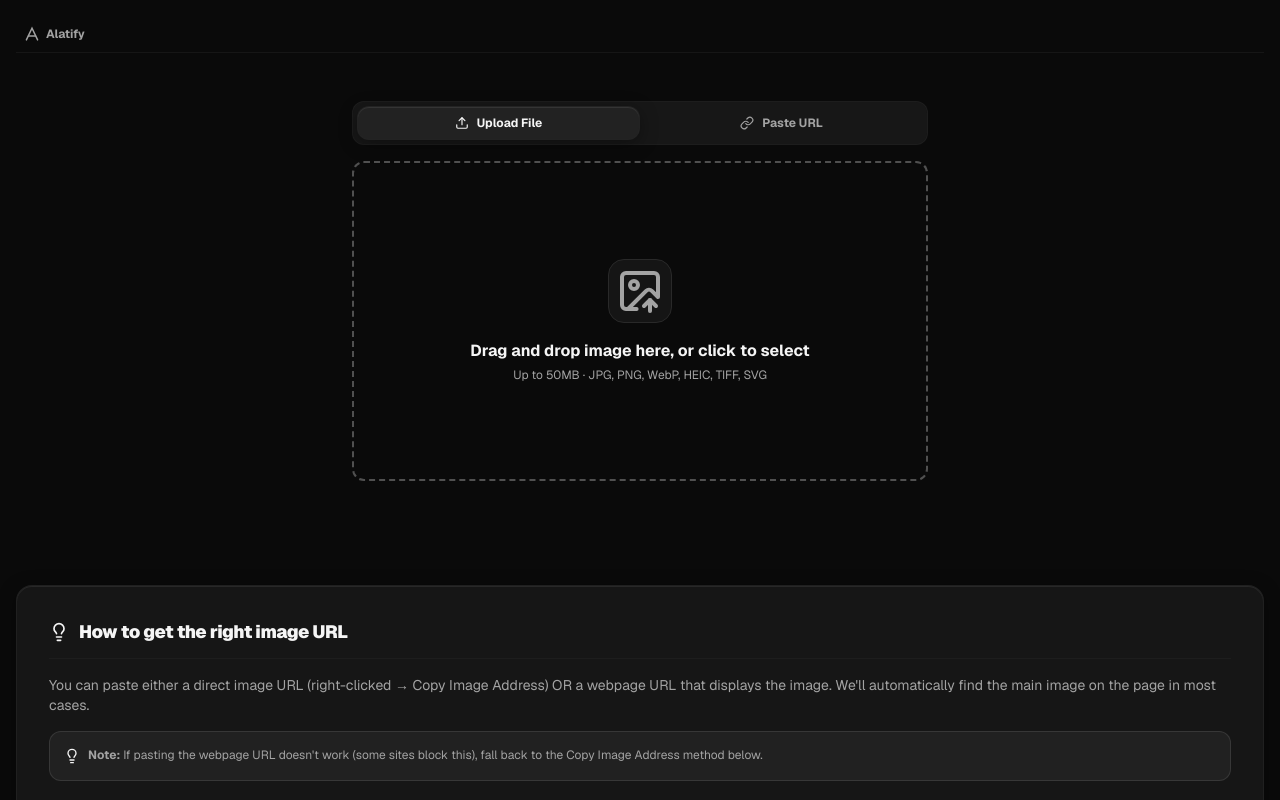
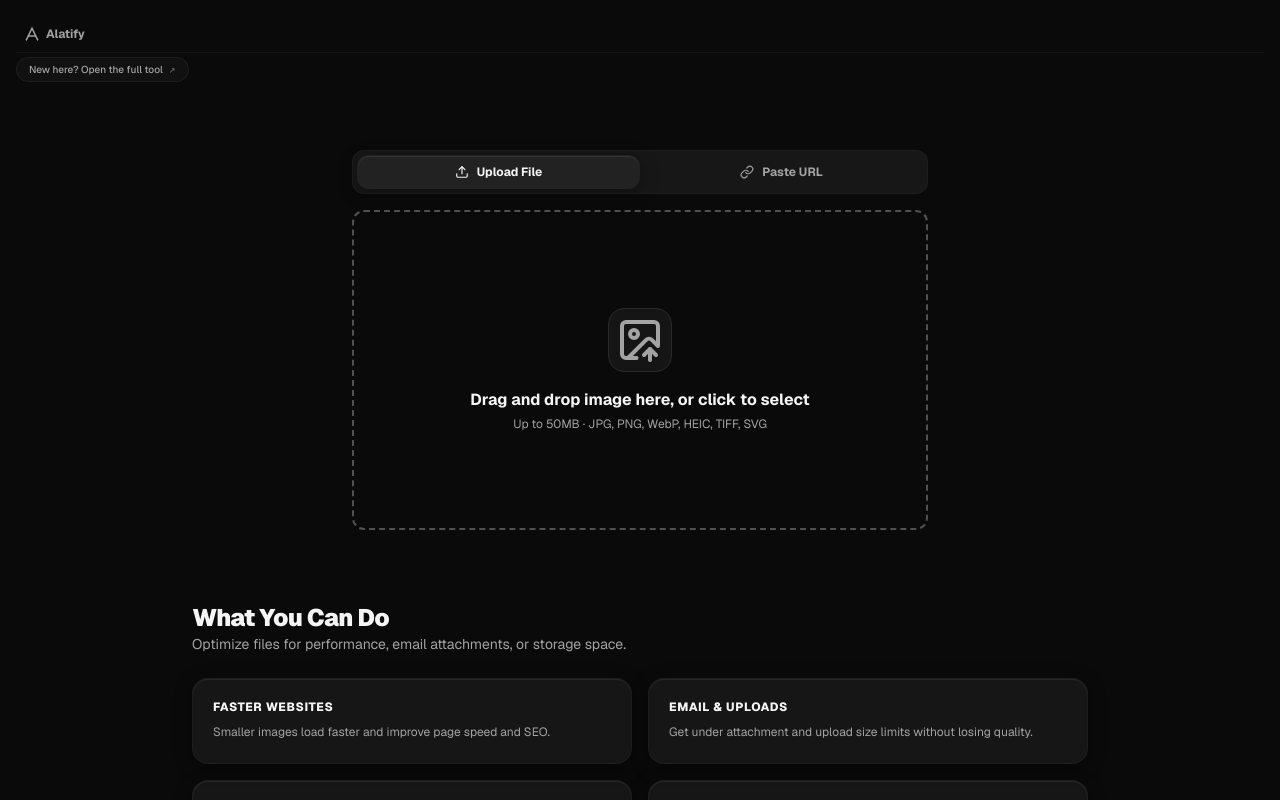
Before and after one commit to getalatify/AlatifyWeb, a Next.js app: page /embed/compressor in a window 1280 px wide. Shown: the top 800 px of the page. Built offline with nearby package versions, Linux system fonts and the light colour scheme.

Commit message:
Add embed section on landing page and others

```diff
--- a/src/app/(site)/page.tsx
+++ b/src/app/(site)/page.tsx
@@ -91,6 +91,23 @@ export default function Home() {
           </p>
         </div>
       </div>
+
+      {/* Embed section - additive only */}
+      <section className="mt-16 mb-8 max-w-3xl w-full text-center sm:text-left z-10 px-6 py-6 rounded-2xl border border-border/40 bg-secondary/20 shadow-sm flex flex-col sm:flex-row items-center justify-between gap-4 animate-fade-in shrink-0">
+        <div className="space-y-1">
+          <h4 className="text-sm font-extrabold text-foreground">
+            Building a website or blog?
+          </h4>
+          <p className="text-xs text-muted-foreground leading-relaxed">
+            Embed our privacy-first, 100% client-side widgets directly on your own page.
+          </p>
+        </div>
+        <Link href="/embed">
+          <Button variant="outline" size="sm" className="font-bold text-xs rounded-xl border-border bg-card hover:bg-secondary transition-colors shrink-0">
+            Get Embed Code
+          </Button>
+        </Link>
+      </section>
     </main>
   );
 }
--- a/src/app/(site)/tools/bg-remover/bg-remover-client.tsx
+++ b/src/app/(site)/tools/bg-remover/bg-remover-client.tsx
@@ -4,7 +4,7 @@
 import { useT } from "@/lib/i18n/useT";
 import React, { useState, useEffect, useRef, useCallback } from "react";
 import Link from "next/link";
-import { Header, DownloadButton, PrivacyNotice, EmbedAttribution, EmbedBrandHeader } from "@/components/shared";
+import { Header, DownloadButton, PrivacyNotice, EmbedAttribution, EmbedBrandHeader, EmbedHelpBubble } from "@/components/shared";
 import { ImageSourceInput } from "@/components/image-source-input";
 import { UrlInputHelp } from "@/components/url-input-help";
 import { Button } from "@/components/ui/button";
@@ -669,6 +669,7 @@ export default function BgRemoverClient({ isEmbed = false }: { isEmbed?: boolean
       />
 
       <div className={contentClasses}>
+        {isEmbed && <EmbedHelpBubble slug="bg-remover" />}
         {/* Intro Header */}
         {!isEmbed && (
           <section className="text-center sm:text-left space-y-2 sm:space-y-3 max-w-2xl">
@@ -1119,9 +1120,10 @@ export default function BgRemoverClient({ isEmbed = false }: { isEmbed?: boolean
 
           </section>
         )}
-        {!activeImage && <UrlInputHelp />}
+        {!isEmbed && !activeImage && <UrlInputHelp />}
 
-        {/* How It Works Guide Section */}
+        {!isEmbed && (
+          /* How It Works Guide Section */
           <section className="max-w-4xl mx-auto w-full space-y-6 pt-4">
             <div className="text-center sm:text-left">
               <h2 className="text-xl sm:text-2xl font-black tracking-tight text-foreground">
@@ -1171,6 +1173,7 @@ export default function BgRemoverClient({ isEmbed = false }: { isEmbed?: boolean
               ))}
             </div>
           </section>
+        )}
 
         {/* What You Can Use It For Section */}
         {!isEmbed && (
--- a/src/app/(site)/tools/compressor/compressor-client.tsx
+++ b/src/app/(site)/tools/compressor/compressor-client.tsx
@@ -3,7 +3,7 @@
 
 import React, { useState, useEffect, useRef } from "react";
 import Link from "next/link";
-import { Header, DownloadButton, PrivacyNotice, EmbedAttribution, EmbedBrandHeader } from "@/components/shared";
+import { Header, DownloadButton, PrivacyNotice, EmbedAttribution, EmbedBrandHeader, EmbedHelpBubble } from "@/components/shared";
 import { ImageSourceInput } from "@/components/image-source-input";
 import { UrlInputHelp } from "@/components/url-input-help";
 import { Button } from "@/components/ui/button";
@@ -215,6 +215,7 @@ export default function ImageCompressorPage({ isEmbed = false }: { isEmbed?: boo
       />
 
       <div className={contentClasses}>
+        {isEmbed && <EmbedHelpBubble slug="compressor" />}
         {/* Intro Header */}
         {!isEmbed && (
           <section className="text-center sm:text-left space-y-2 sm:space-y-3 max-w-2xl">
@@ -519,9 +520,10 @@ export default function ImageCompressorPage({ isEmbed = false }: { isEmbed?: boo
             </div>
           </section>
         )}
-        {!activeImage && <UrlInputHelp />}
+        {!isEmbed && !activeImage && <UrlInputHelp />}
 
-        {/* How It Works Guide Section */}
+        {!isEmbed && (
+          /* How It Works Guide Section */
           <section className="max-w-4xl mx-auto w-full space-y-6 pt-2">
             <div className="text-center sm:text-left">
               <h2 className="text-xl sm:text-2xl font-black tracking-tight text-foreground">
@@ -571,6 +573,7 @@ export default function ImageCompressorPage({ isEmbed = false }: { isEmbed?: boo
               ))}
             </div>
           </section>
+        )}
 
         {/* Use Cases Section */}
         <section className="max-w-4xl mx-auto w-full space-y-6 pt-2">
--- a/src/app/(site)/tools/qr-toolkit/qr-toolkit-client.tsx
+++ b/src/app/(site)/tools/qr-toolkit/qr-toolkit-client.tsx
@@ -3,7 +3,7 @@
 import { useT } from "@/lib/i18n/useT";
 import React, { useState, useEffect, useRef } from "react";
 import Link from "next/link";
-import { Header, PrivacyNotice, EmbedAttribution, EmbedBrandHeader } from "@/components/shared";
+import { Header, PrivacyNotice, EmbedAttribution, EmbedBrandHeader, EmbedHelpBubble } from "@/components/shared";
 import { Button } from "@/components/ui/button";
 import { Select, SelectTrigger, SelectValue, SelectContent, SelectItem } from "@/components/ui/select";
 import { QrCode, Scan, Download, Copy, Check, AlertTriangle, ExternalLink, Wifi, Type, Link2, CheckCircle2, HelpCircle, Shield, EyeOff, Camera, Upload, Info } from "lucide-react";
@@ -418,6 +418,7 @@ export default function QrToolkitClient({ isEmbed = false }: { isEmbed?: boolean
       {!isEmbed && <Header showBackToTools />}
 
       <div className={contentClasses}>
+        {isEmbed && <EmbedHelpBubble slug="qr-toolkit" />}
         {/* Intro */}
         {!isEmbed && (
           <section className="text-center sm:text-left space-y-2 sm:space-y-3 max-w-2xl">
--- a/src/app/(site)/tools/resizer/resizer-client.tsx
+++ b/src/app/(site)/tools/resizer/resizer-client.tsx
@@ -4,7 +4,7 @@
 import { useT } from "@/lib/i18n/useT";
 import React, { useState, useEffect, useRef } from "react";
 import Link from "next/link";
-import { Header, DownloadButton, PrivacyNotice, EmbedAttribution, EmbedBrandHeader } from "@/components/shared";
+import { Header, DownloadButton, PrivacyNotice, EmbedAttribution, EmbedBrandHeader, EmbedHelpBubble } from "@/components/shared";
 import { ImageSourceInput } from "@/components/image-source-input";
 import { UrlInputHelp } from "@/components/url-input-help";
 import { Button } from "@/components/ui/button";
@@ -347,6 +347,7 @@ export default function ImageResizerPage({ isEmbed = false }: { isEmbed?: boolea
       />
 
       <div className={contentClasses}>
+        {isEmbed && <EmbedHelpBubble slug="resizer" />}
         {/* Intro Header */}
         {!isEmbed && (
           <section className="text-center sm:text-left space-y-2 sm:space-y-3 max-w-2xl">
@@ -765,9 +766,10 @@ export default function ImageResizerPage({ isEmbed = false }: { isEmbed?: boolea
 
           </section>
         )}
-        {!activeImage && <UrlInputHelp />}
+        {!isEmbed && !activeImage && <UrlInputHelp />}
 
-        {/* How It Works Guide Section */}
+        {!isEmbed && (
+          /* How It Works Guide Section */
           <section className="max-w-4xl mx-auto w-full space-y-6 pt-2">
             <div className="text-center sm:text-left">
               <h2 className="text-xl sm:text-2xl font-black tracking-tight text-foreground">
@@ -817,6 +819,7 @@ export default function ImageResizerPage({ isEmbed = false }: { isEmbed?: boolea
               ))}
             </div>
           </section>
+        )}
 
         {/* Use Cases Section */}
         <section className="max-w-4xl mx-auto w-full space-y-6 pt-2">
--- /dev/null
+++ b/src/components/shared/embed-help-bubble.tsx
@@ -0,0 +1,22 @@
+import React from "react";
+
+interface EmbedHelpBubbleProps {
+  slug: string;
+}
+
+export function EmbedHelpBubble({ slug }: EmbedHelpBubbleProps) {
+  const url = `https://getalatify.com/tools/${slug}?utm_source=embed&utm_medium=widget&utm_campaign=${slug}`;
+  return (
+    <div className="w-full flex justify-center sm:justify-start select-none py-1 animate-fade-in shrink-0 z-10">
+      <a
+        href={url}
+        target="_blank"
+        rel="noopener noreferrer"
+        className="inline-flex items-center gap-1.5 px-3 py-1 rounded-full border border-border/60 bg-secondary/35 text-[10px] font-medium text-muted-foreground hover:text-primary transition-all shadow-sm hover:border-primary/20 hover:bg-secondary/60"
+      >
+        <span>New here? Open the full tool</span>
+        <span className="text-[8px] opacity-75">↗</span>
+      </a>
+    </div>
+  );
+}
--- a/src/components/shared/index.ts
+++ b/src/components/shared/index.ts
@@ -11,3 +11,4 @@ export { PrivacyNotice } from "./privacy-notice";
 export { BackToTop } from "./back-to-top";
 export { EmbedAttribution } from "./embed-attribution";
 export { EmbedBrandHeader } from "./embed-brand-header";
+export { EmbedHelpBubble } from "./embed-help-bubble";
```
Lines whose indentation alone changed are shown as unchanged.
